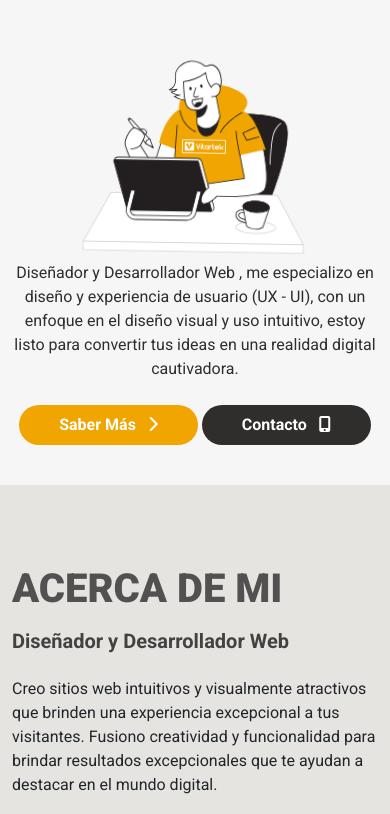
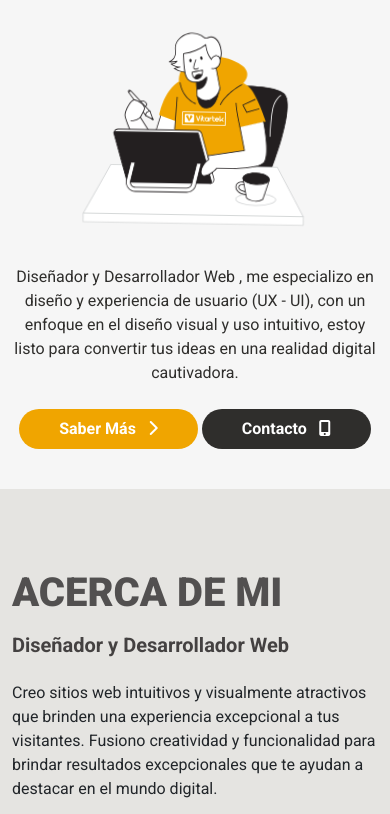
Before and after one commit to vitartek/portafolio, a plain HTML site: page index.html in a window 390 px wide. Shown: the part 347-1161 px from the top of the page. Drawn offline with nearby package versions, Linux system fonts and the light colour scheme.

Commit message:
cambios animacion

```diff
--- a/css/style.scss
+++ b/css/style.scss
@@ -375,7 +375,6 @@ section:not(.hero) {
 }
 
 .hero {
-
     background-color: var(--clr-bg-body);
     padding: 0;
 
@@ -454,7 +453,7 @@ section:not(.hero) {
 
     @media (max-width: 767px) {
         text-align: center;
-        padding-top: var(--size-800);
+        padding-top: var(--size-300);
         padding-bottom: var(--size-700);
 
         &__wrapper {
@@ -473,6 +472,7 @@ section:not(.hero) {
         }
         img {
             width: 80%;
+            margin-bottom: var(--size-600);
         }
     }
 
```
Also changed, not shown: css/style.css, 1 other file.
